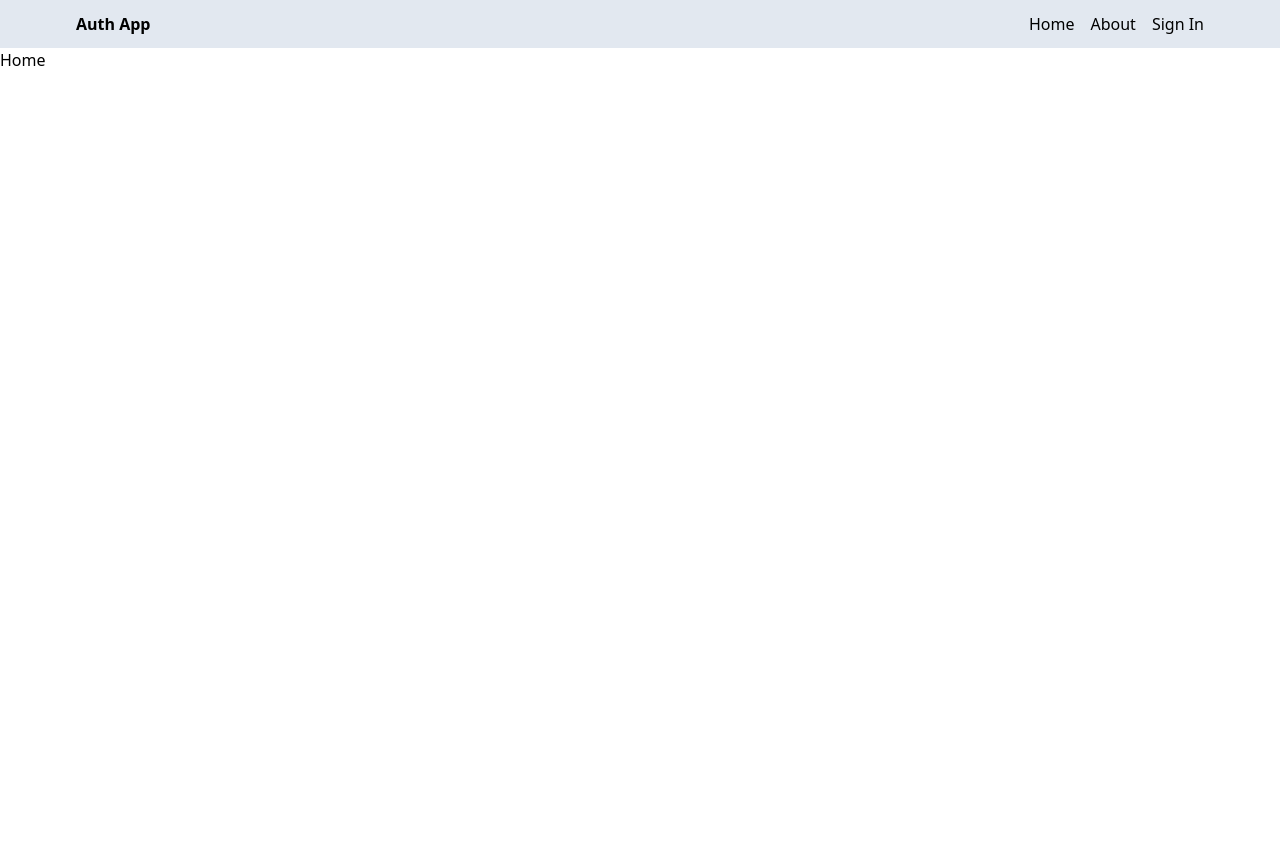
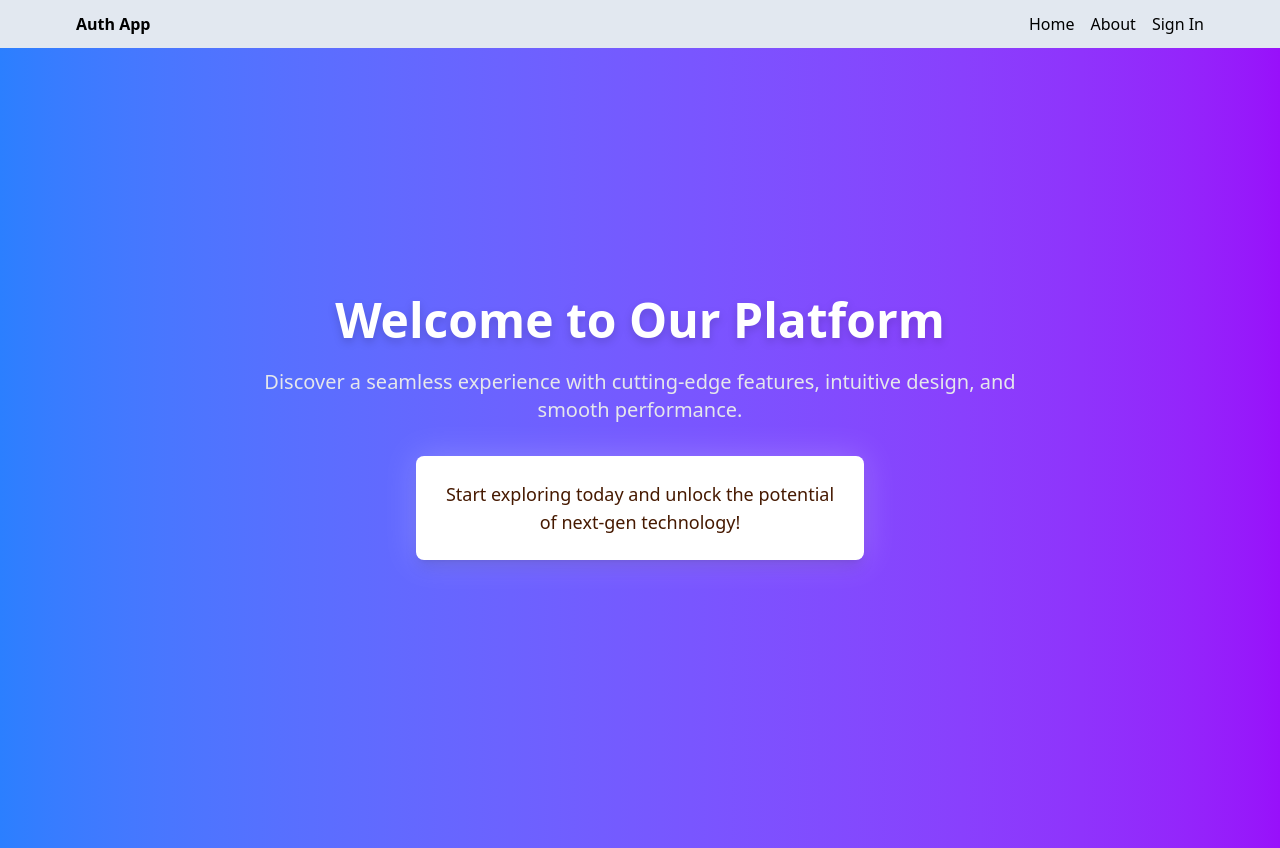
Before and after one commit to NPraveenLiyanage/mern-auth, a React (Vite) app in the folder client/: page / in a window 1280 px wide. Before the commit the page ends 800 px from the top, so only its background shows below. Built offline with nearby package versions, Linux system fonts and the light colour scheme; no server answers.

Commit message:
complete home and about pages

```diff
--- a/client/src/pages/About.jsx
+++ b/client/src/pages/About.jsx
@@ -1,7 +1,32 @@
-import React from 'react'
+import React from "react";
 
 export default function About() {
   return (
-    <div>About</div>
-  )
+    <div className="flex items-center justify-center min-h-screen bg-gradient-to-r from-green-500 to-teal-600 text-white px-4">
+      <div className="max-w-3xl text-center">
+        <h1 className="text-5xl font-extrabold mb-6 drop-shadow-lg">About Us</h1>
+        <p className="text-xl mb-8 text-gray-200">
+          We are committed to delivering the best experience with innovative solutions, user-friendly design, and top-tier performance.
+        </p>
+        <div className="relative w-full max-w-md mx-auto">
+          <div className="absolute inset-0 bg-white opacity-20 rounded-lg blur-lg"></div>
+          <div className="relative bg-white bg-opacity-10 backdrop-blur-md p-6 rounded-lg shadow-lg">
+            <p className="text-lg text-emerald-600">Our mission is to empower users with cutting-edge technology and seamless experiences.</p>
+          </div>
+        </div>
+        <div className="mt-10 grid grid-cols-1 md:grid-cols-2 gap-6">
+          <img
+            src="https://source.unsplash.com/600x400/?team,collaboration"
+            alt="Team Collaboration"
+            className="rounded-lg shadow-lg mx-auto"
+          />
+          <img
+            src="https://source.unsplash.com/600x400/?innovation,success"
+            alt="Innovation and Success"
+            className="rounded-lg shadow-lg mx-auto"
+          />
+        </div>
+      </div>
+    </div>
+  );
 }
--- a/client/src/pages/Home.jsx
+++ b/client/src/pages/Home.jsx
@@ -1,7 +1,25 @@
-import React from 'react'
+import React from "react";
 
 export default function Home() {
   return (
-    <div>Home</div>
-  )
+    <div className="flex items-center justify-center min-h-screen bg-gradient-to-r from-blue-500 to-purple-600 text-white px-4">
+      <div className="max-w-3xl text-center">
+        <h1 className="text-5xl font-extrabold mb-6 drop-shadow-lg">Welcome to Our Platform</h1>
+        <p className="text-xl mb-8 text-gray-200">
+          Discover a seamless experience with cutting-edge features, intuitive design, and smooth performance.
+        </p>
+        <div className="relative w-full max-w-md mx-auto">
+          <div className="absolute inset-0 bg-white opacity-20 rounded-lg blur-lg"></div>
+          <div className="relative bg-white bg-opacity-10 backdrop-blur-md p-6 rounded-lg shadow-lg">
+            <p className="text-lg text-amber-950">Start exploring today and unlock the potential of next-gen technology!</p>
+          </div>
+        </div>
+        <div className="mt-10">
+          <img
+            className="rounded-lg shadow-lg mx-auto"
+          />
+        </div>
+      </div>
+    </div>
+  );
 }
```
